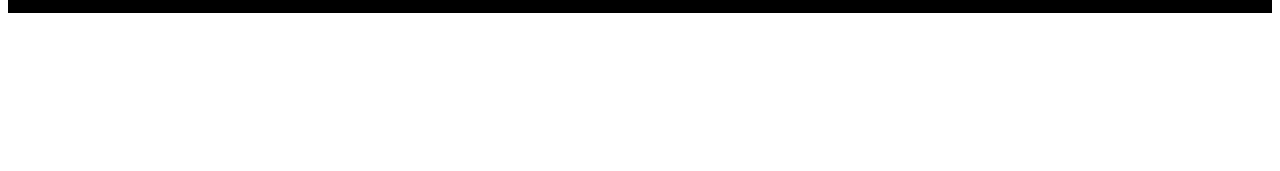
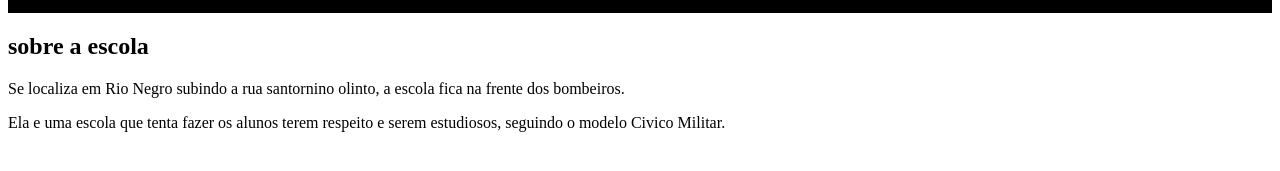
Before and after one commit to luan11223344/cria-odesite, a plain HTML site: page index.html in a window 1280 px wide. Shown: the part 95-266 px from the top of the page. Drawn offline with Linux system fonts and the light colour scheme.

Commit message:
Add files via upload

```diff
--- a/index.html
+++ b/index.html
@@ -16,6 +16,9 @@
                 </ul>
     </header>
     <section class="escola">
+    <h2 class="titulodaescola">sobre a escola</h2>
+    <p class="escolatexto1">Se localiza em Rio Negro subindo a rua santornino olinto, a escola fica na frente dos bombeiros.</p>
+    <p class="escolatexto2">Ela e uma escola que tenta fazer os alunos terem respeito e serem estudiosos, seguindo o modelo Civico Militar.</p>
 
     </section>
 </body>
```
